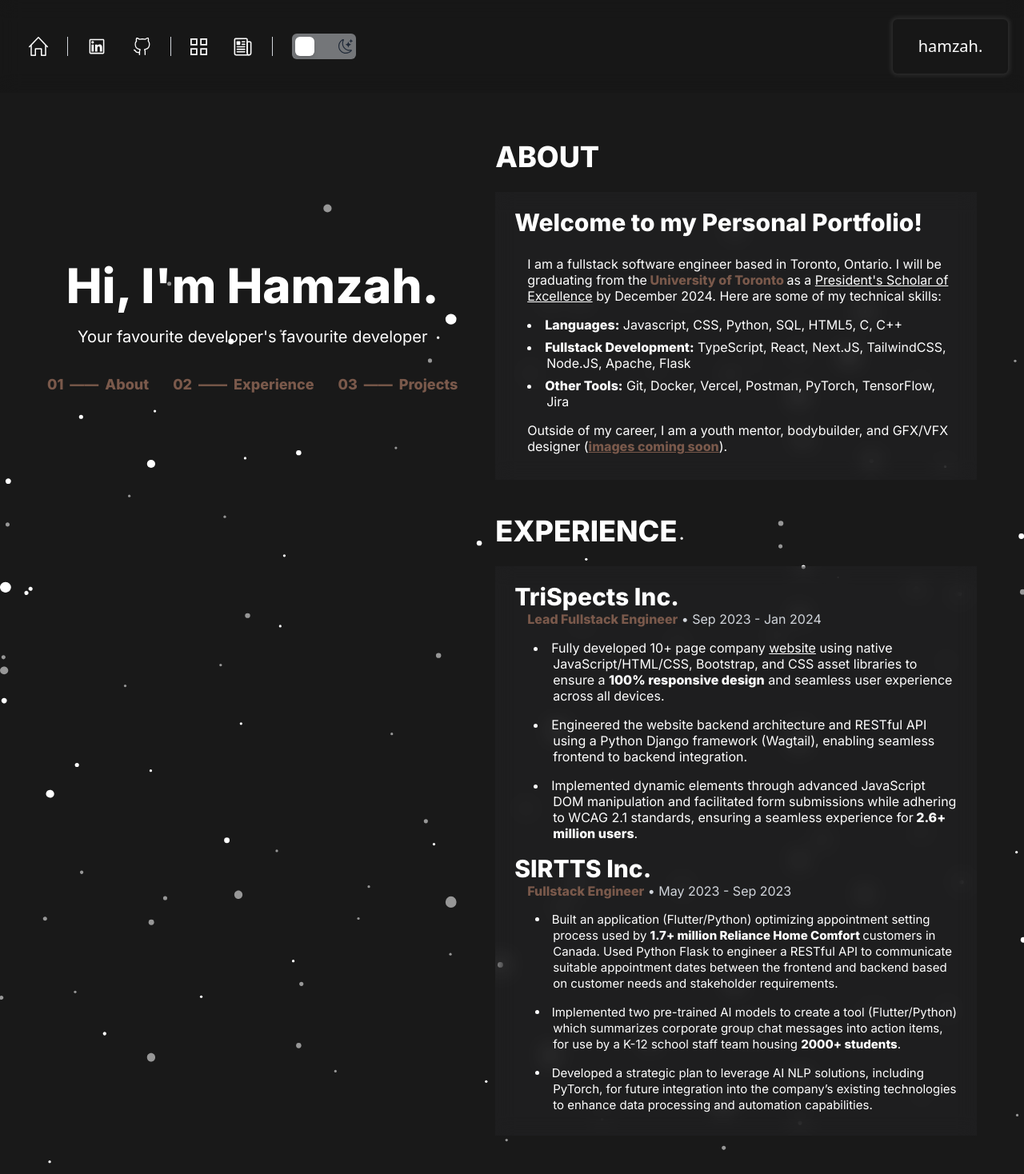
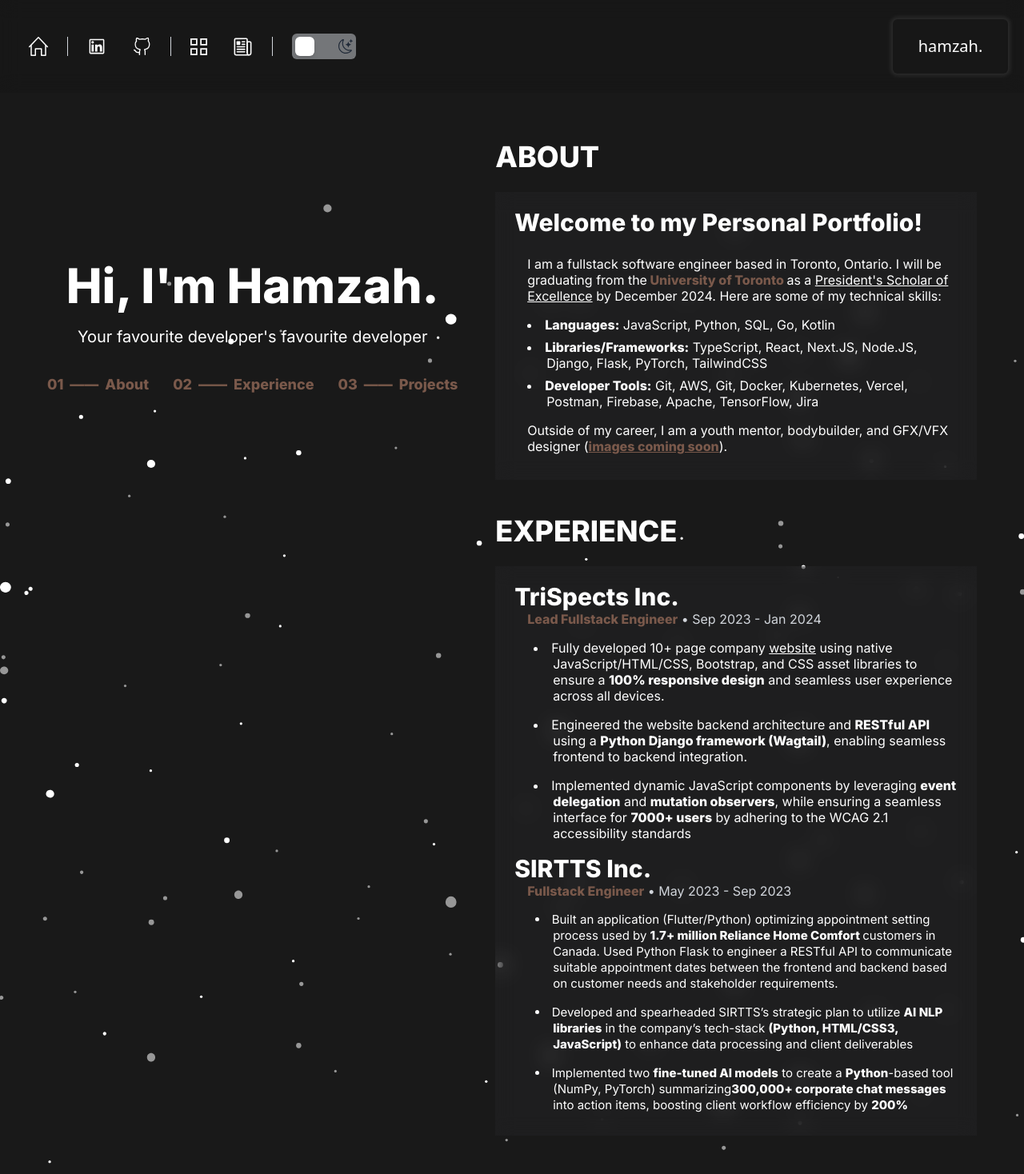
Before and after one commit to HBehery/hb_portfolio, a Next.js app: page / in a window 1280 px wide. Shown: the top 1468 px of the page at 80% size. Built offline with nearby package versions, Linux system fonts and the light colour scheme.

Commit message:
resume and about section updates

```diff
--- a/app/components/welcome/WelcomeSection.tsx
+++ b/app/components/welcome/WelcomeSection.tsx
@@ -119,16 +119,18 @@ const WelcomeSection = () => {
             </p>
             <ul className="list-disc list-inside text-left pl-4 sm:pl-4 xl:pl-6 py-4 space-y-2">
               <li style={{ textIndent: "-1.5em" }}>
-                <span className="font-extrabold">Languages:</span> Javascript,
-                CSS, Python, SQL, HTML5, C, C++
+                <span className="font-extrabold">Languages:</span> JavaScript,
+                Python, SQL, Go, Kotlin
               </li>
               <li style={{ textIndent: "-1.5em" }}>
-                <span className="font-extrabold">Fullstack Development:</span>{" "}
-                TypeScript, React, Next.JS, TailwindCSS, Node.JS, Apache, Flask
+                <span className="font-extrabold">Libraries/Frameworks:</span>{" "}
+                TypeScript, React, Next.JS, Node.JS, Django, Flask, PyTorch,
+                TailwindCSS
               </li>
               <li style={{ textIndent: "-1.5em" }}>
-                <span className="font-extrabold">Other Tools:</span> Git,
-                Docker, Vercel, Postman, PyTorch, TensorFlow, Jira
+                <span className="font-extrabold">Developer Tools:</span> Git,
+                AWS, Git, Docker, Kubernetes, Vercel, Postman, Firebase, Apache,
+                TensorFlow, Jira
               </li>
             </ul>
             <p className="">
@@ -168,15 +170,16 @@ const WelcomeSection = () => {
                 user experience across all devices.
               </li>
               <li style={{ textIndent: "-1.5em" }}>
-                Engineered the website backend architecture and RESTful API
-                using a Python Django framework (Wagtail), enabling seamless
+                Engineered the website backend architecture and{" "}
+                <b>RESTful API</b> using a{" "}
+                <b>Python Django framework (Wagtail)</b>, enabling seamless
                 frontend to backend integration.
               </li>
               <li style={{ textIndent: "-1.5em" }}>
-                Implemented dynamic elements through advanced JavaScript DOM
-                manipulation and facilitated form submissions while adhering to
-                WCAG 2.1 standards, ensuring a seamless experience for
-                <b> 2.6+ million users</b>.
+                Implemented dynamic JavaScript components by leveraging{" "}
+                <b>event delegation</b> and <b>mutation observers</b>, while
+                ensuring a seamless interface for <b>7000+ users</b> by adhering
+                to the WCAG 2.1 accessibility standards
               </li>
             </ul>
           </div>
@@ -201,16 +204,16 @@ const WelcomeSection = () => {
                 requirements.
               </li>
               <li style={{ textIndent: "-1.5em" }}>
-                Implemented two pre-trained AI models to create a tool
-                (Flutter/Python) which summarizes corporate group chat messages
-                into action items, for use by a K-12 school staff team housing{" "}
-                <b>2000+ students</b>.
+                Developed and spearheaded SIRTTS’s strategic plan to utilize{" "}
+                <b>AI NLP libraries</b> in the company’s tech-stack{" "}
+                <b>(Python, HTML/CSS3, JavaScript)</b> to enhance data
+                processing and client deliverables
               </li>
               <li style={{ textIndent: "-1.5em" }}>
-                Developed a strategic plan to leverage AI NLP solutions,
-                including PyTorch, for future integration into the company’s
-                existing technologies to enhance data processing and automation
-                capabilities.
+                Implemented two <b>fine-tuned AI models</b> to create a{" "}
+                <b>Python</b>-based tool (NumPy, PyTorch) summarizing
+                <b>300,000+ corporate chat messages</b> into action items,
+                boosting client workflow efficiency by <b>200%</b>
               </li>
             </ul>
           </div>
```
Also changed, not shown: 1 other file (tests, documents, lock files or other folders).
